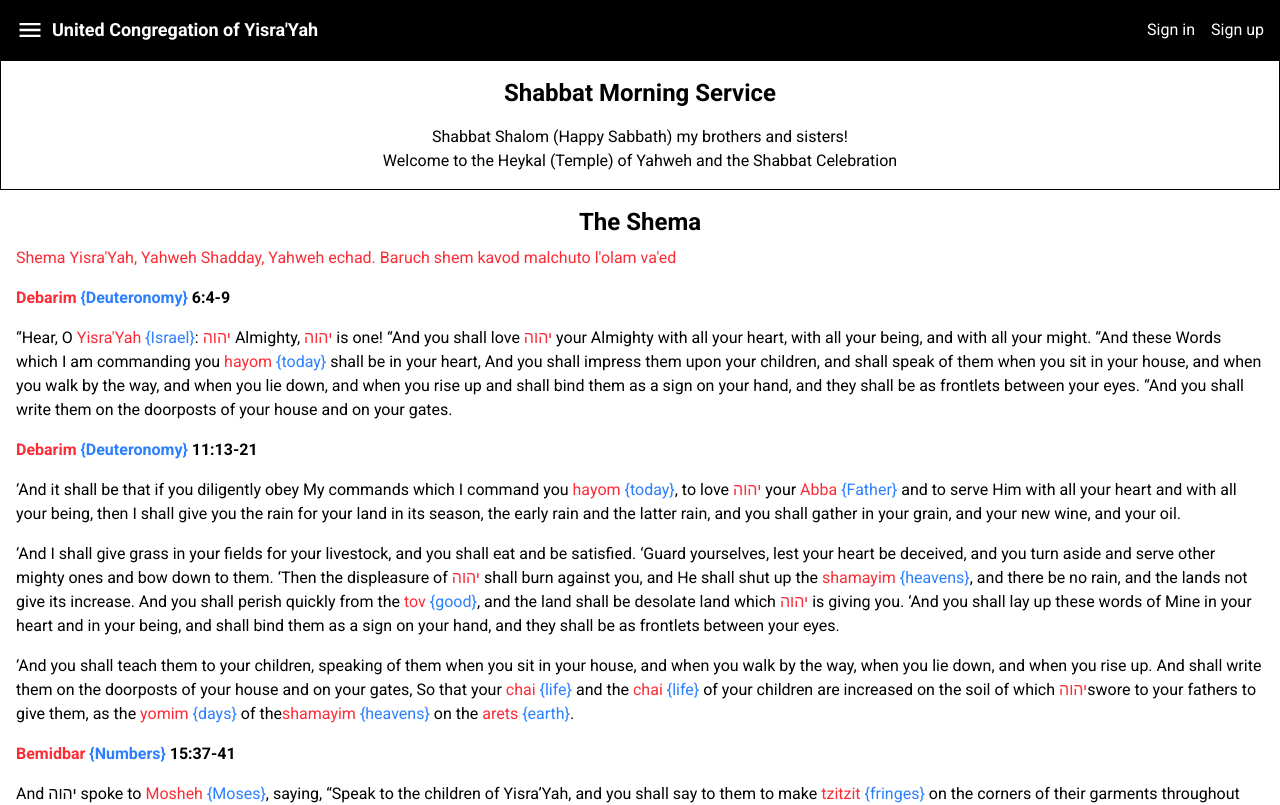
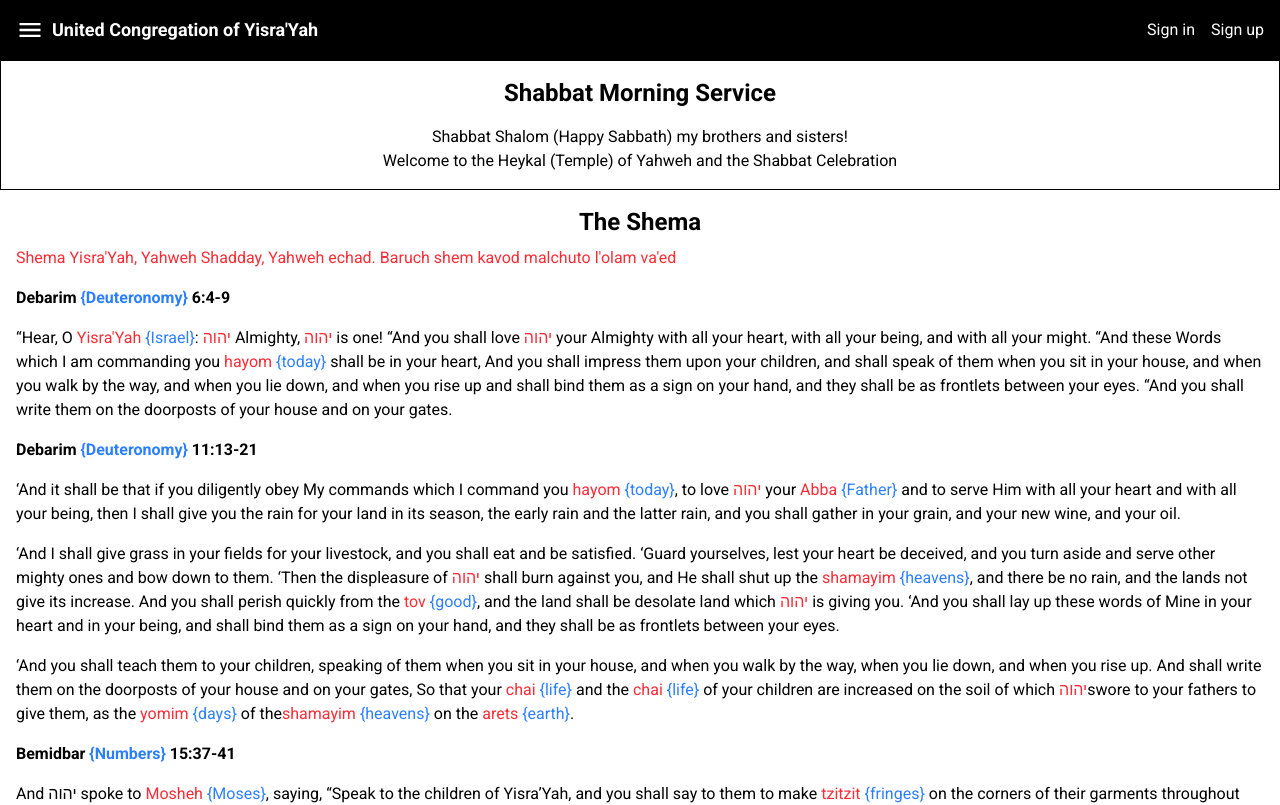
Before and after one commit to elixer-prince/ucoy, a Next.js app: page /services/shabbat-morning in a window 1280 px wide. Shown: the top 805 px of the page. Built offline with nearby package versions, Linux system fonts and the light colour scheme; no server answers.

Commit message:
feat(components): extend hebrew text component to take class name

```diff
--- a/src/app/(temple)/(manual)/_components/HebrewText.tsx
+++ b/src/app/(temple)/(manual)/_components/HebrewText.tsx
@@ -1,16 +1,22 @@
+import clsx from "clsx";
 import { PropsWithChildren } from "react";
 
 interface HebrewTextProps {
   transliterated?: boolean;
   translation: string;
+  className?: string;
 }
 
 const HebrewText = ({
   transliterated,
   translation,
+  className = "",
   children,
 }: PropsWithChildren<HebrewTextProps>) => {
-  const sharedAttributes = { lang: "", className: "text-red-500" };
+  const sharedAttributes = {
+    lang: "",
+    className: `${clsx(className, "text-red-500")}`,
+  };
   const formattedTranslation =
     translation === "" ? translation : `{${translation}}`;
 
```
